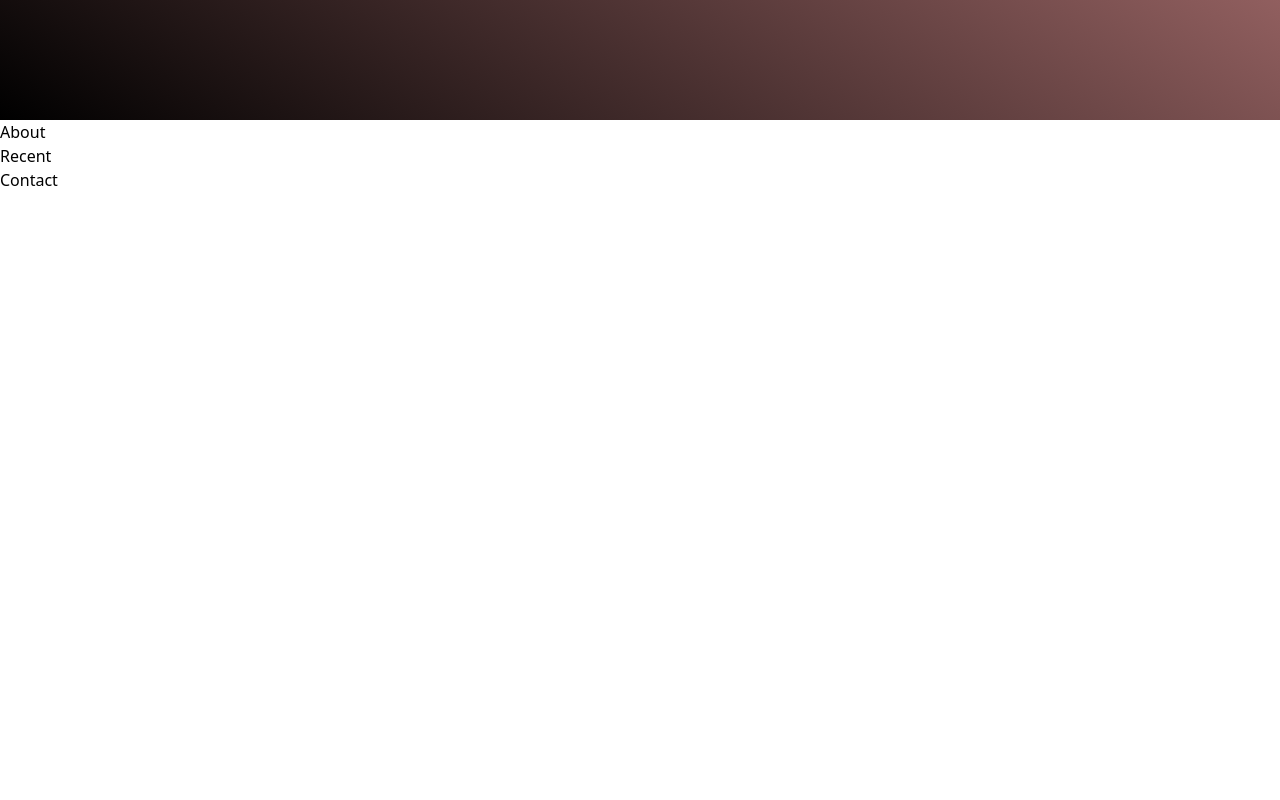
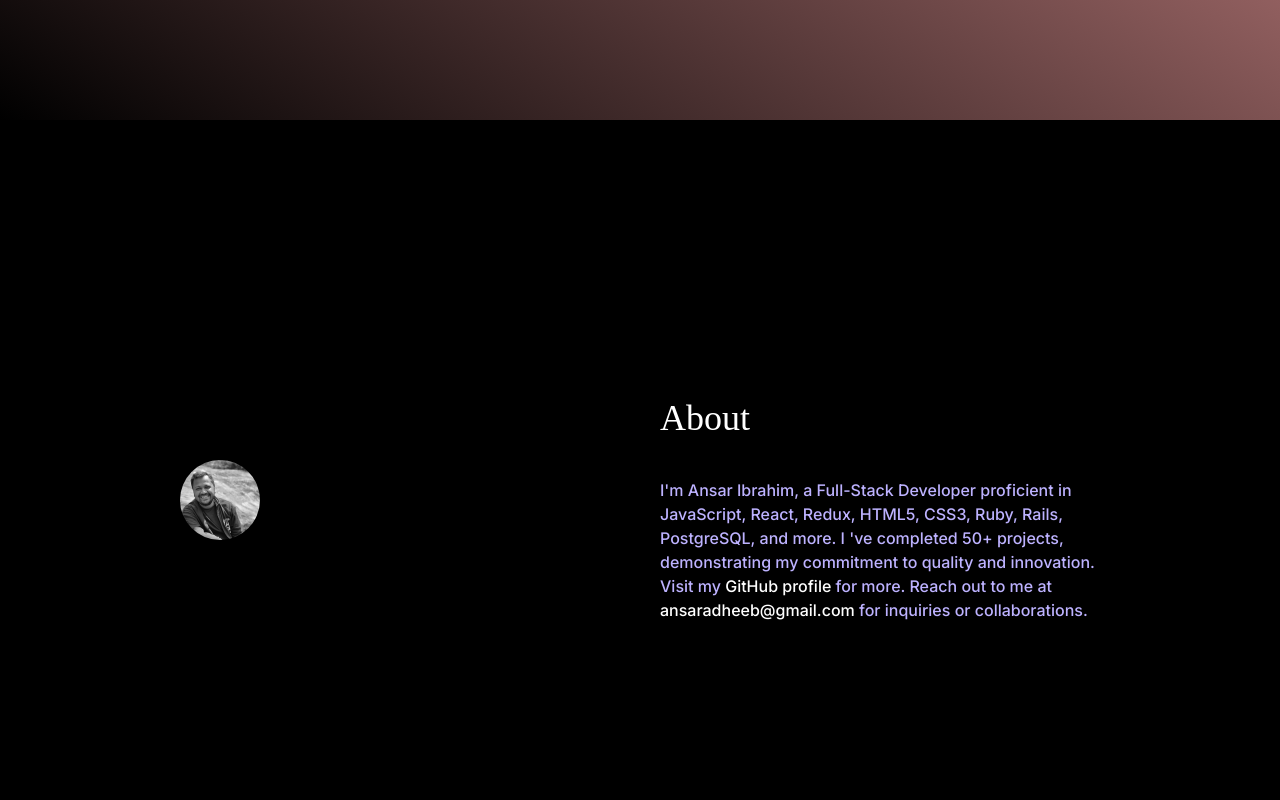
Before and after one commit to AnsarIbrahim/Ansar-Portfolio, a React (Create React App) app: page / in a window 1280 px wide. Shown: the part 680-1480 px from the top of the page. Before the commit the page ends 872 px from the top, so only its background shows below. Built offline with nearby package versions, Linux system fonts and the light colour scheme; a web font is replaced by a local one.

Commit message:
Add About Section

```diff
--- a/src/CSS/styles.css
+++ b/src/CSS/styles.css
@@ -10,3 +10,7 @@
   font-family: 'Inter', sans-serif;
   font-weight: 500;
 }
+
+.about {
+  color: #BDB2FF;
+}
--- a/src/components/About/About.jsx
+++ b/src/components/About/About.jsx
@@ -1,5 +1,47 @@
 import React from 'react';
+import img from '../../assests/Ansar.jpg';
+import '../../CSS/styles.css';
 
-const About = () => <div id="about">About</div>;
+const About = () => (
+  <div className="flex min-h-screen w-full flex-col items-center justify-center bg-black lg:flex-row lg:justify-around lg:p-40">
+    <div className="mb-10 flex w-full flex-col items-start p-5 text-left">
+      <img
+        src={img}
+        alt="img"
+        className="h-20 w-20 rounded-full"
+        style={{ filter: 'grayscale(100%)' }}
+      />
+    </div>
+    <div
+      id="about"
+      className="flex w-full flex-col items-start p-5 text-left"
+    >
+      <h2 className="new mb-5 text-4xl text-white">About</h2>
+      <p className="about new1 mb-5 mt-5 text-left">
+        I&apos;m Ansar Ibrahim, a Full-Stack Developer proficient in
+        JavaScript, React, Redux, HTML5, CSS3, Ruby, Rails, PostgreSQL, and
+        more. I &apos;ve completed 50+ projects, demonstrating my commitment
+        to quality and innovation. Visit my
+        {' '}
+        <a
+          href="https://github.com/AnsarIbrahim"
+          target="_blank"
+          rel="noopener noreferrer"
+          className="text-white"
+        >
+          GitHub profile
+        </a>
+        {' '}
+        for more. Reach out to me at
+        {' '}
+        <a href="mailto:ansaradheeb@gmail.com" className="text-white">
+          ansaradheeb@gmail.com
+          {' '}
+        </a>
+        for inquiries or collaborations.
+      </p>
+    </div>
+  </div>
+);
 
 export default About;
--- a/src/components/Home/Home.jsx
+++ b/src/components/Home/Home.jsx
@@ -8,7 +8,7 @@ const Home = () => (
     className="flex min-h-screen w-full flex-col items-center justify-center bg-gradient-to-tr from-black to-red-300 p-10"
   >
     <motion.h1
-      className="new mb-10 mt-5 w-full p-10 text-center text-5xl font-regular text-white lg:text-left lg:text-[5vw]"
+      className="new mt-5 w-full p-10 text-center text-5xl font-regular text-white lg:text-left lg:text-[5vw]"
       initial={{ x: 1000 }}
       animate={{ x: 0 }}
       transition={{ duration: 1 }}
@@ -20,7 +20,7 @@ const Home = () => (
       Time.
     </motion.h1>
     <motion.p
-      className="new mb-10 w-full p-10 text-center text-2xl font-regular text-gray-300 lg:text-left lg:text-[2vw]"
+      className="new w-full p-10 text-center text-2xl font-regular text-gray-300 lg:text-left lg:text-[2vw]"
       initial={{ y: 1000 }}
       animate={{ y: 0 }}
       transition={{ duration: 1 }}
```
Also changed, not shown: src/assests/Ansar.jpg (added).
